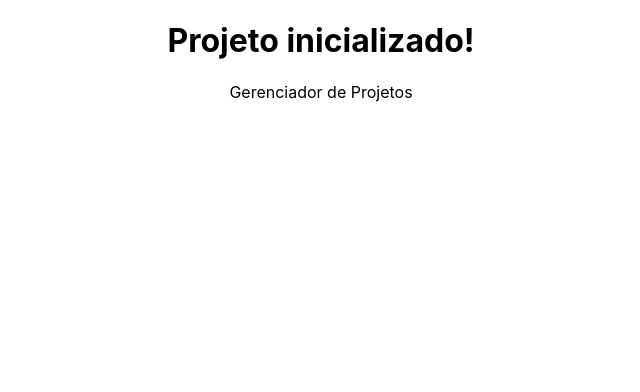
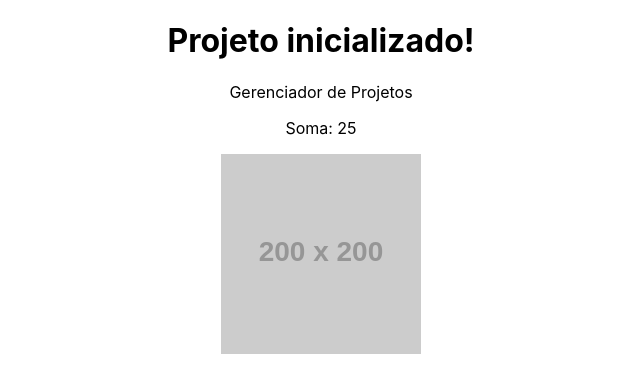
Before and after one commit to davimateus1/GerenciadorDeProjetos, a React (Create React App) app in the folder gerenciador-de-projetos/: page / in a window 1280 px wide. Shown: the top 392 px of the page, without its empty margins (319-959 px from the left). Built offline with nearby package versions, Linux system fonts and the light colour scheme.

Commit message:
test functions

```diff
--- a/gerenciador-de-projetos/src/App.js
+++ b/gerenciador-de-projetos/src/App.js
@@ -1,10 +1,18 @@
-import './App.css';
+import "./App.css";
 
 function App() {
+  const url = "https://via.placeholder.com/200";
+
+  function soma (a, b) {
+    return a + b;
+  }
+
   return (
     <div className="App">
       <h1>Projeto inicializado!</h1>
       <p>Gerenciador de Projetos</p>
+      <p>Soma: {soma(10,15)}</p>
+      <img src={url} alt="Minha imagem"/>
     </div>
   );
 }
```
